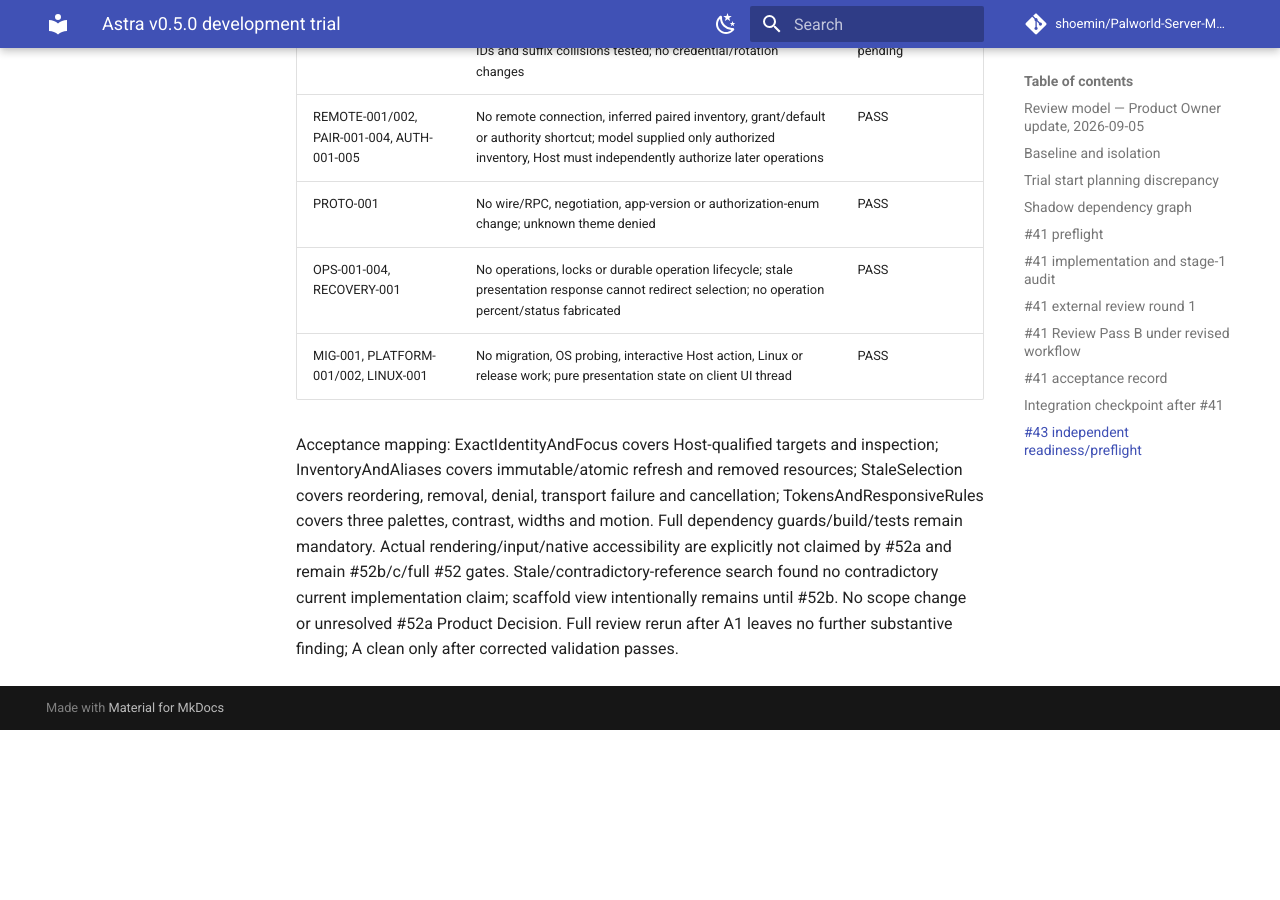
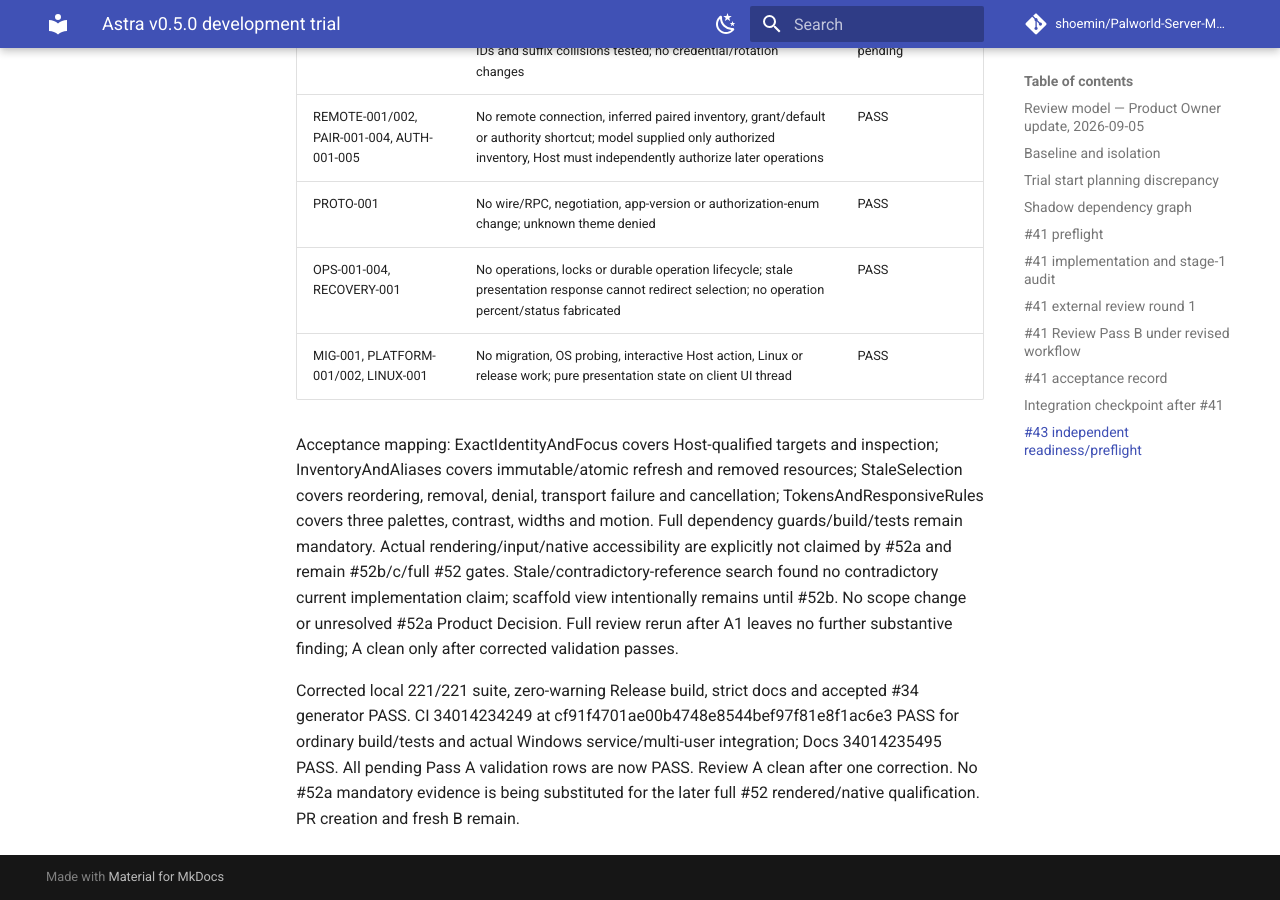
Before and after one commit to shoemin/Palworld-Server-Manager, an MkDocs documentation site: the page built from docs/experiments/astra-v0.5.0-trial.md, in a window 1280 px wide and 900 px high, scrolled down 112818 px. Built offline with MkDocs 1.6.1 and Material for MkDocs 9.7.7, drawn with Linux system fonts in a browser that asks for light colours; comment, search, counter and statistics services are not loaded; before the commit the page ends 113548 px from its top, so only the background shows below that.

Commit message:
Record shell state Review A and validation

```diff
--- a/docs/experiments/astra-v0.5.0-trial.md
+++ b/docs/experiments/astra-v0.5.0-trial.md
@@ -1216,3 +1216,5 @@ Reviewed every model/token/test line, resource/project linkage, registration and
 | MIG-001, PLATFORM-001/002, LINUX-001 | No migration, OS probing, interactive Host action, Linux or release work; pure presentation state on client UI thread | PASS |
 
 Acceptance mapping: ExactIdentityAndFocus covers Host-qualified targets and inspection; InventoryAndAliases covers immutable/atomic refresh and removed resources; StaleSelection covers reordering, removal, denial, transport failure and cancellation; TokensAndResponsiveRules covers three palettes, contrast, widths and motion. Full dependency guards/build/tests remain mandatory. Actual rendering/input/native accessibility are explicitly not claimed by #52a and remain #52b/c/full #52 gates. Stale/contradictory-reference search found no contradictory current implementation claim; scaffold view intentionally remains until #52b. No scope change or unresolved #52a Product Decision. Full review rerun after A1 leaves no further substantive finding; A clean only after corrected validation passes.
+
+Corrected local 221/221 suite, zero-warning Release build, strict docs and accepted #34 generator PASS. CI 34014234249 at cf91f4701ae00b4748e8544bef97f81e8f1ac6e3 PASS for ordinary build/tests and actual Windows service/multi-user integration; Docs 34014235495 PASS. All pending Pass A validation rows are now PASS. Review A clean after one correction. No #52a mandatory evidence is being substituted for the later full #52 rendered/native qualification. PR creation and fresh B remain.
```
